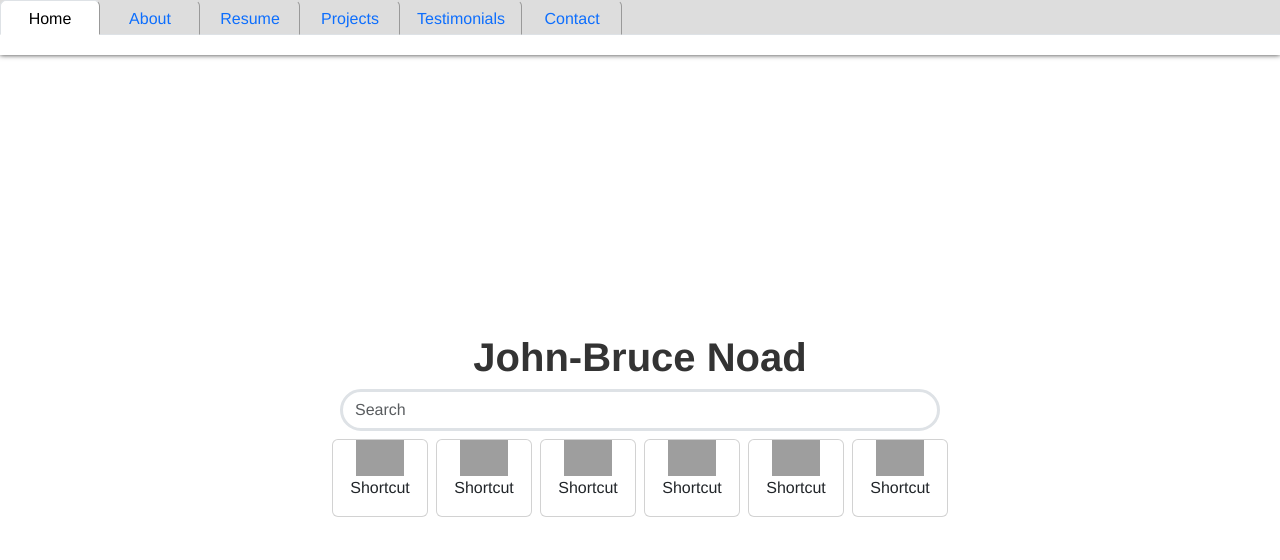
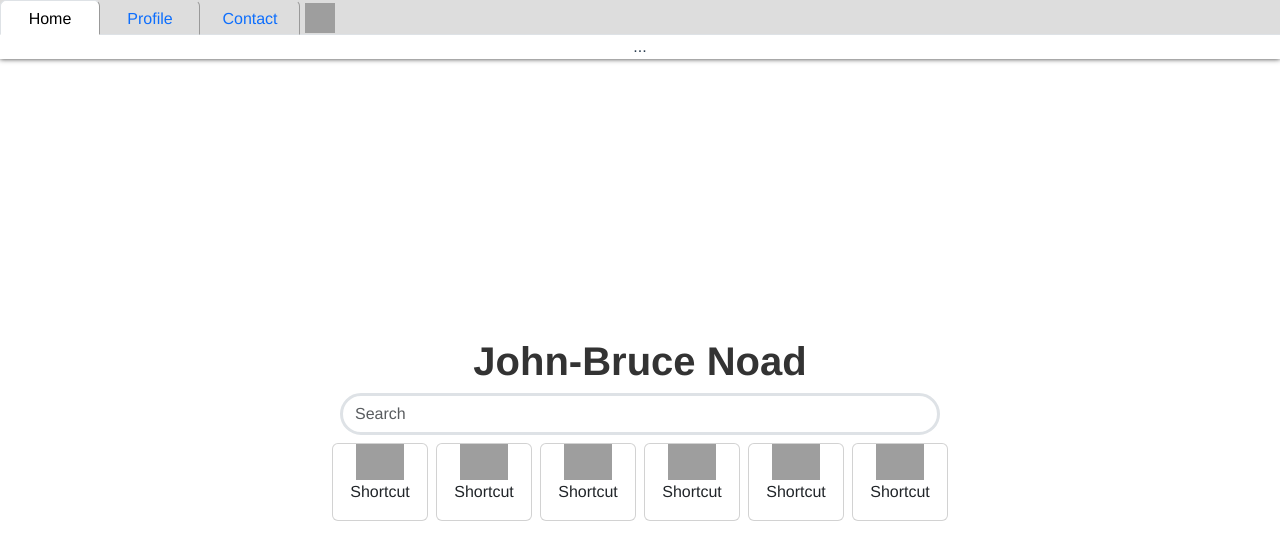
Before and after one commit to Zile10/new-vue-portfolio, a Vue app: page /#/ in a window 1280 px wide. Shown: the top 560 px of the page. Built offline with nearby package versions, Linux system fonts and the light colour scheme; grey boxes are pictures that could not be loaded.

Commit message:
Redesign

```diff
--- a/src/App.vue
+++ b/src/App.vue
@@ -5,7 +5,7 @@
   </main>
 </template>
 <script>
-import NavBar from "./components/NavBar.vue";
+import NavBar from "./components/Tabs.vue";
 import FooterComp from "./components/Footer.vue";
 export default {
   components: {
--- /dev/null
+++ b/src/components/Tabs.vue
@@ -0,0 +1,116 @@
+<template>
+  <nav class="tabs">
+    <ul class="nav nav-tabs" id="myTab" role="tablist">
+      <li class="nav-item" role="presentation">
+        <button class="nav-link active tab" id="home-tab" data-bs-toggle="tab" data-bs-target="#home-tab-pane" type="button" role="tab" aria-controls="home-tab-pane" aria-selected="true">Home</button>
+      </li>
+      <li class="nav-item" role="presentation">
+        <button class="nav-link tab" id="profile-tab" data-bs-toggle="tab" data-bs-target="#profile-tab-pane" type="button" role="tab" aria-controls="profile-tab-pane" aria-selected="false">Profile</button>
+      </li>
+      <li class="nav-item" role="presentation">
+        <button class="nav-link tab" id="contact-tab" data-bs-toggle="tab" data-bs-target="#contact-tab-pane" type="button" role="tab" aria-controls="contact-tab-pane" aria-selected="false">Contact</button>
+      </li>
+      <li class="nav-item d-flex justify-content-center align-items-center px-1" role="presentation">
+        <button class="nav-link plus" id="contact-tab" data-bs-toggle="tab" data-bs-target="#contact-tab-pane" type="button" role="tab" aria-controls="contact-tab-pane" aria-selected="false">
+          <img width="30" height="30" src="https://img.icons8.com/ios-glyphs/30/afafaf/plus--v1.png" alt="plus--v1"/>
+        </button>
+        <!-- <img width="30" height="30" src="https://img.icons8.com/ios-glyphs/30/737373/plus--v1.png" alt="plus--v1"/> -->
+      </li>
+    </ul>
+    <div class="tab-content" id="myTabContent">
+      <div class="tab-pane fade show active" id="home-tab-pane" role="tabpanel" aria-labelledby="home-tab" tabindex="0">...</div>
+      <div class="tab-pane fade" id="profile-tab-pane" role="tabpanel" aria-labelledby="profile-tab" tabindex="0">...</div>
+      <div class="tab-pane fade" id="contact-tab-pane" role="tabpanel" aria-labelledby="contact-tab" tabindex="0">...</div>
+      <div class="tab-pane fade" id="disabled-tab-pane" role="tabpanel" aria-labelledby="disabled-tab" tabindex="0">...</div>
+    </div>
+    <!-- <ul class="nav nav-tabs">
+      <li class="nav-item">
+        <a class="nav-link active" aria-current="page" href="#">Active</a>
+      </li>
+      <li class="nav-item">
+        <a class="nav-link" href="#">Link</a>
+      </li>
+      <li class="nav-item">
+        <a class="nav-link" href="#">Link</a>
+      </li>
+      <li class="nav-item">
+        <a class="nav-link disabled">Disabled</a>
+      </li>
+    </ul> -->
+    <!-- <div class="bookmark-bar sticky-top"></div> -->
+
+  </nav>
+</template>
+<script>
+export default {
+  computed: {
+    currentPath(){
+      return this.$route.path
+    },
+    homeIsActive(){
+      if (this.$route.path == '/') {
+        return true
+      } else return false
+    },
+    aboutIsActive(){
+      if (this.$route.path == '/about') {
+        return true
+      } else return false
+    },
+    resumeIsActive(){
+      if (this.$route.path == '/resume') {
+        return true
+      } else return false
+    },
+    projectsIsActive(){
+      if (this.$route.path == '/projects') {
+        return true
+      } else return false
+    },
+    testimonialsIsActive(){
+      if (this.$route.path == '/testimonials') {
+        return true
+      } else return false
+    },
+    contactIsActive(){
+      if (this.$route.path == '/contact') {
+        return true
+      } else return false
+    },
+  },
+
+};
+</script>
+
+<style scoped>
+nav.tabs {
+  position: sticky;
+  top: 0;
+  overflow: hidden;
+  box-shadow: 0 0px 5px rgba(0,0,0,0.8);
+  z-index: 10;
+}
+nav.tabs ul {
+  background-color: #ddd;
+}
+/* nav.tabs ul li {
+  border-top: 1px solid #333;
+} */
+nav.tabs ul li .tab{
+  border-right: 1px solid #999;
+  min-width: 100px;
+  height: 35px;
+  line-height: 35px;
+  padding-top: 0;
+  padding-bottom: 0;
+}
+nav.tabs ul li .plus{
+  padding: 0;
+}
+
+.bookmark-bar {
+  min-height: 20px;
+  background-color: #fff;
+}
+
+</style>
```
